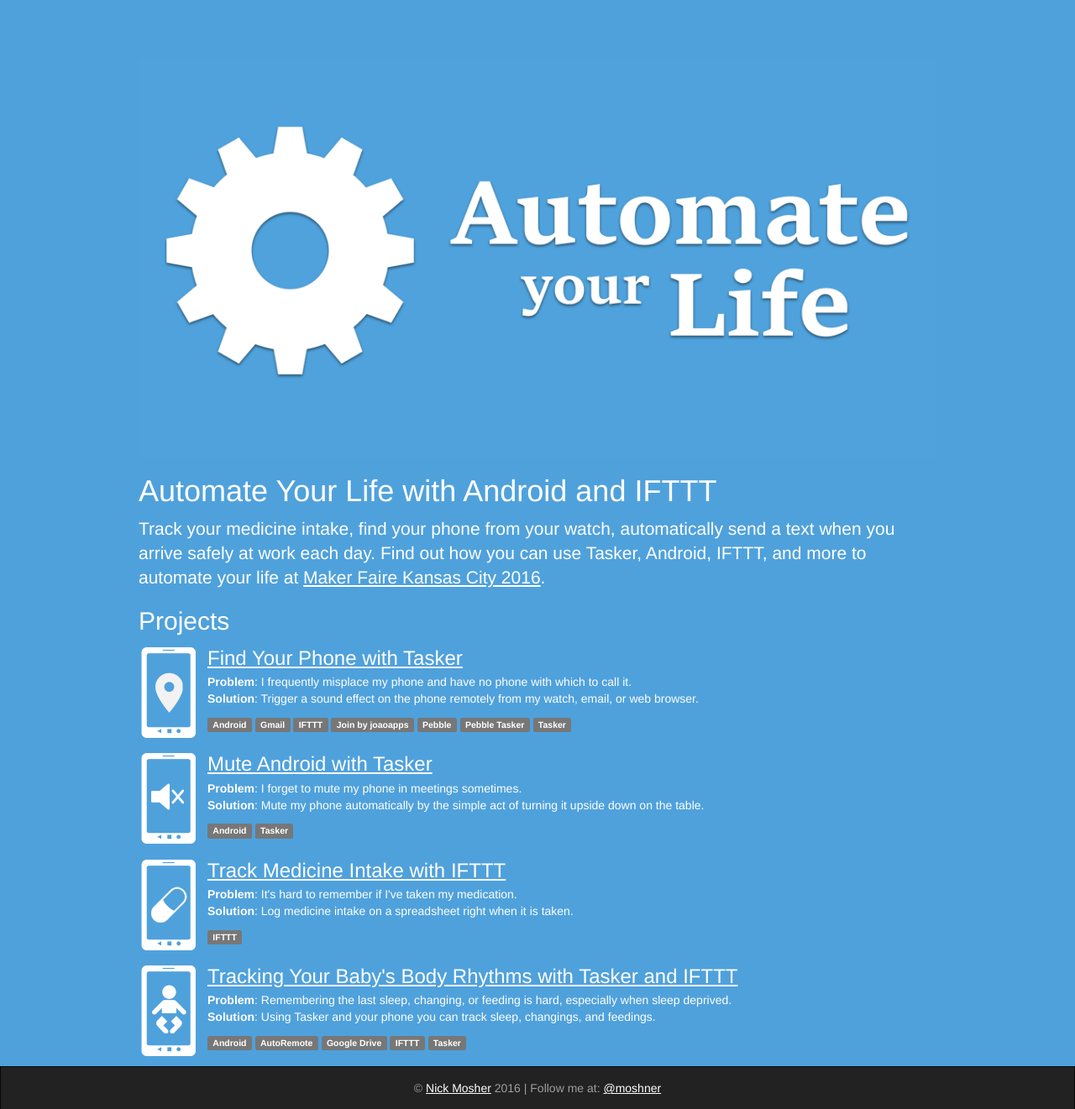
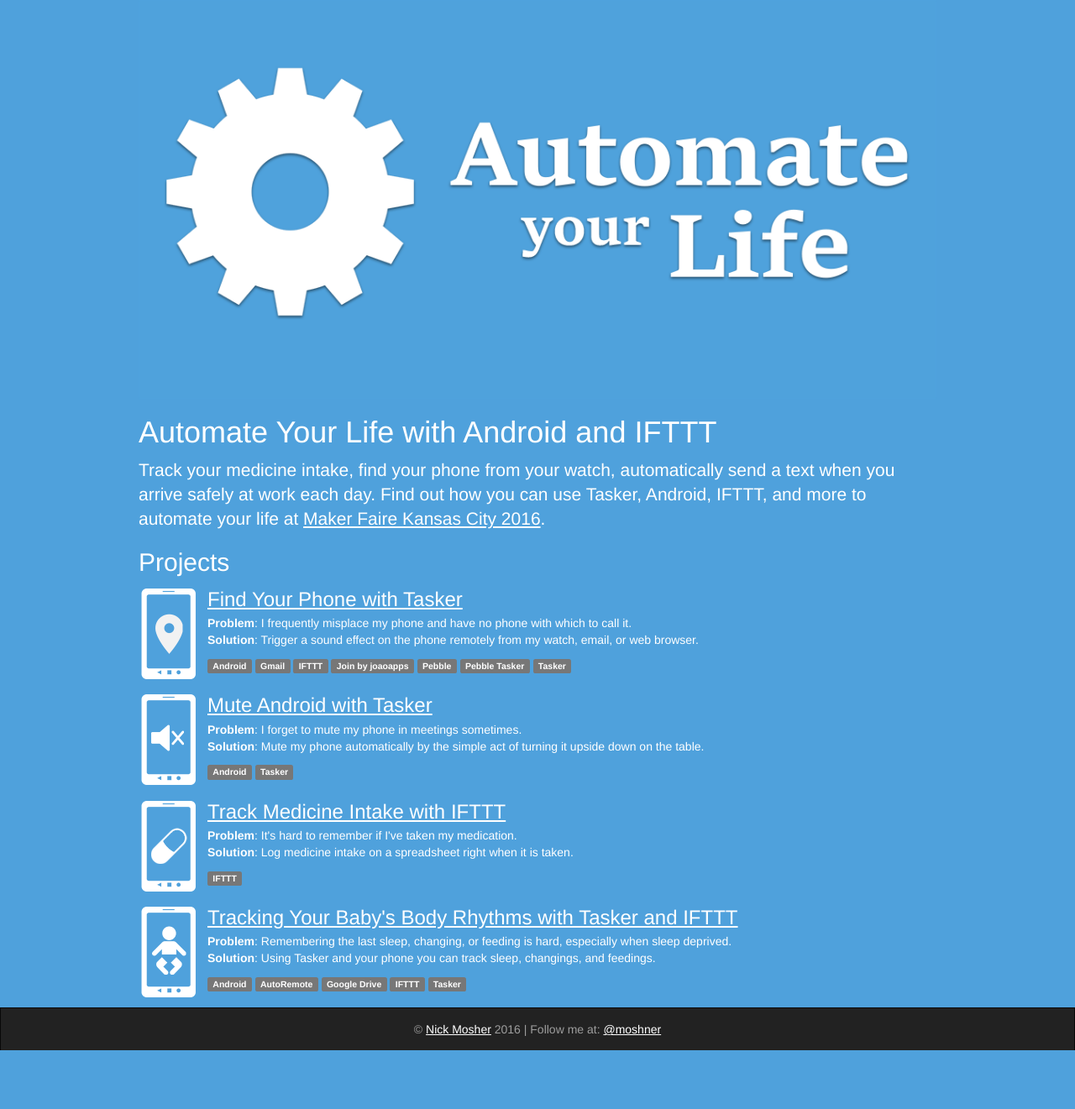
Before and after one commit to moshner/automateyourlife.org, a Jekyll site: the page built from index.html, in a window 1280 px wide. Shown: the whole page at 84% size. Built offline with Jekyll 4.4.1, drawn with Linux system fonts in a browser that asks for light colours; nearby versions of some CDN libraries; after the commit the page ends 1251 px from its top, so only the background shows below that.

Commit message:
remove body top padding on home page

```diff
--- a/_includes/layout/header.html
+++ b/_includes/layout/header.html
@@ -30,4 +30,4 @@
         <link rel="stylesheet" href="https://maxcdn.bootstrapcdn.com/bootstrap/3.3.6/css/bootstrap.min.css" integrity="sha384-1q8mTJOASx8j1Au+a5WDVnPi2lkFfwwEAa8hDDdjZlpLegxhjVME1fgjWPGmkzs7" crossorigin="anonymous">
         <link rel="stylesheet" href="{{ site.style_path }}site.css">
     </head>
-    <body class={% if include.ishome %}home{% endif %}">
+    <body class="{% if include.ishome %}home{% endif %}">
```
